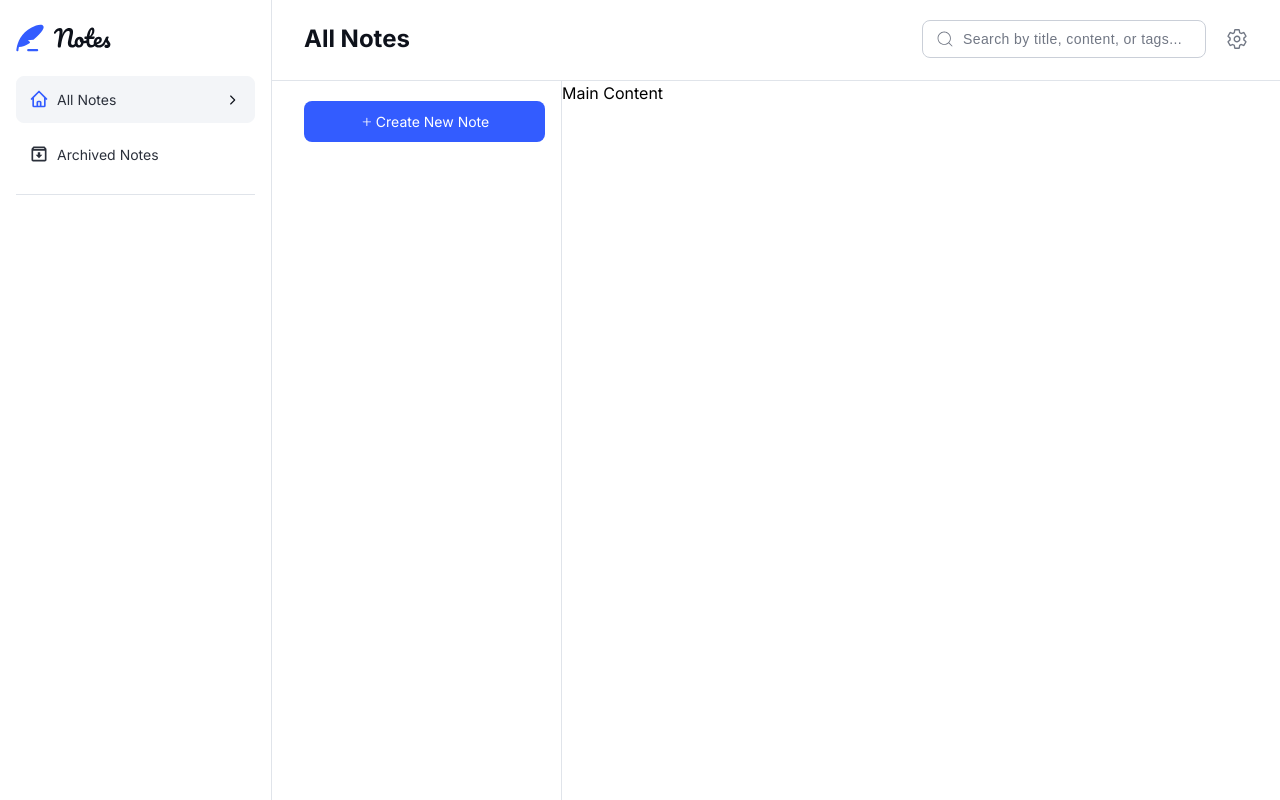
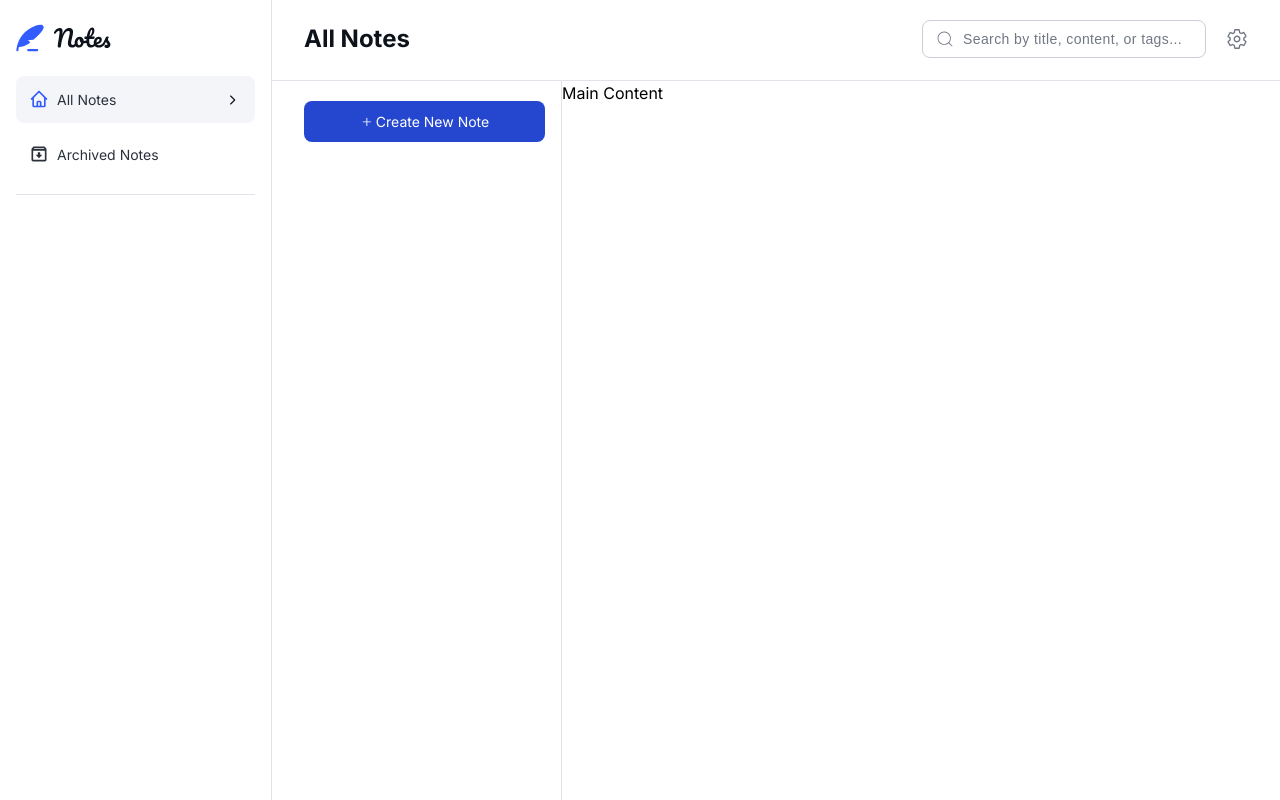
Before and after one commit to MattAKeider/take-notes, a React (Vite) app: page / in a window 1280 px wide. In both pictures the pointer is over the button "Create New Note". Built offline with nearby package versions, Linux system fonts and the light colour scheme.

Commit message:
added a hover transition to button component

```diff
--- a/src/ui/Button/Button.module.css
+++ b/src/ui/Button/Button.module.css
@@ -13,3 +13,9 @@
   vertical-align: -2px;
   margin-right: 0.2rem;
 }
+
+.button:hover,
+.button:active {
+  background-color: var(--color-blue-700);
+  transition: 0.8s;
+}
```
